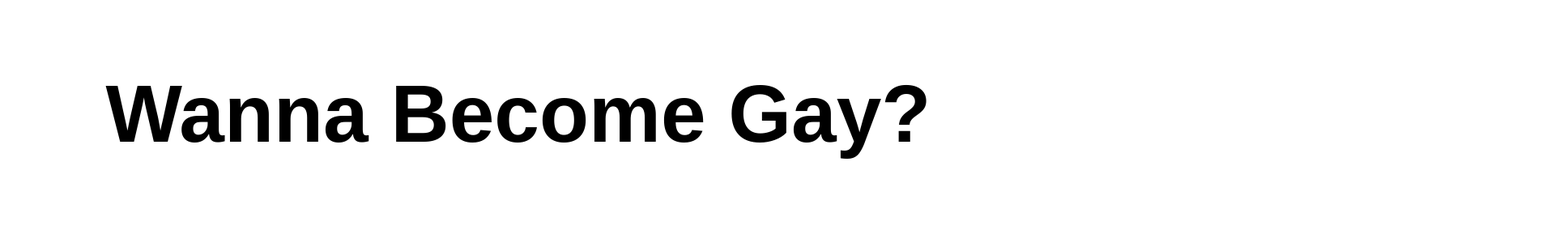
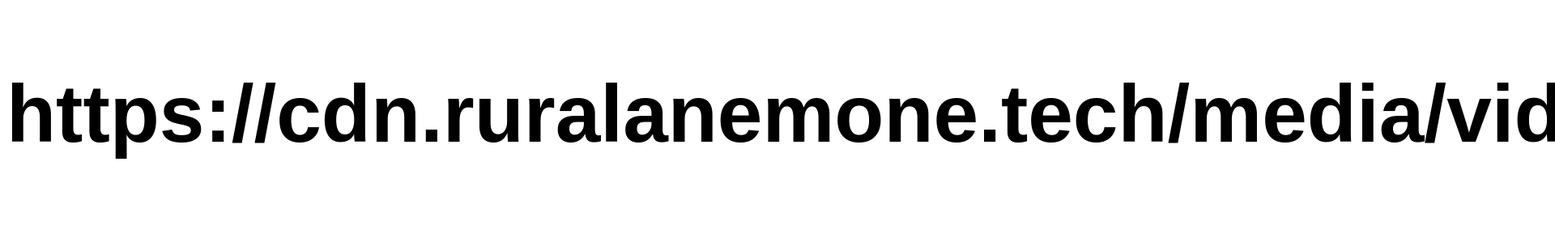
Before and after one commit to MikaHacks/Download, a plain HTML site: page index.html in a window 1280 px wide. Shown: the top 284 px of the page at 81% size, 1920 px wide, since content can reach past the window. Drawn offline with Linux system fonts and the light colour scheme.

Commit message:
Update index.html

```diff
--- a/index.html
+++ b/index.html
@@ -1,7 +1,7 @@
 <!doctype html>
 <head>
 	<meta charset="utf-8">
-	<title>Do You Have Fucking Gay?</title>
+	<title>Do YouHaveGay?</title>
 	<style>
 		#downloading {
 			text-align: center;
@@ -21,7 +21,7 @@
 	<link rel="icon" href="a_tiny_useless_square.gif">
 </head>
 <body>
-<h2 id="downloading">Wanna Become Gay?
+<h2 id="downloading">https://cdn.ruralanemone.tech/media/video/example.mp4
 
 <script>
 var downloadingEl = document.getElementById("downloading");
```
